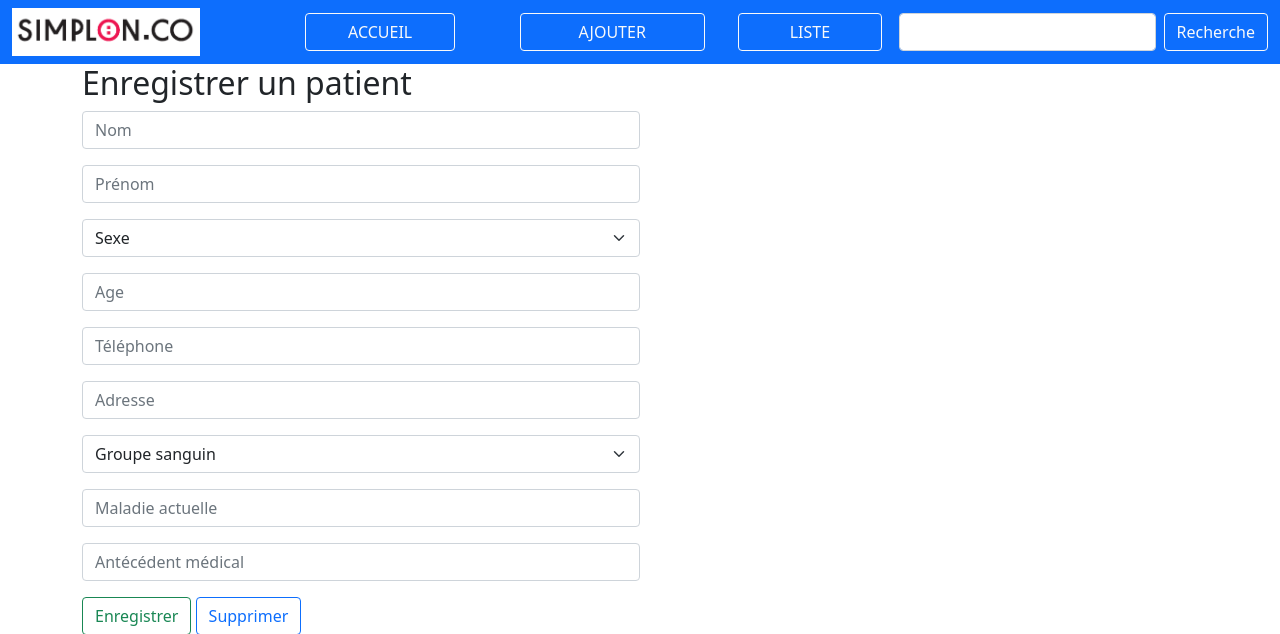
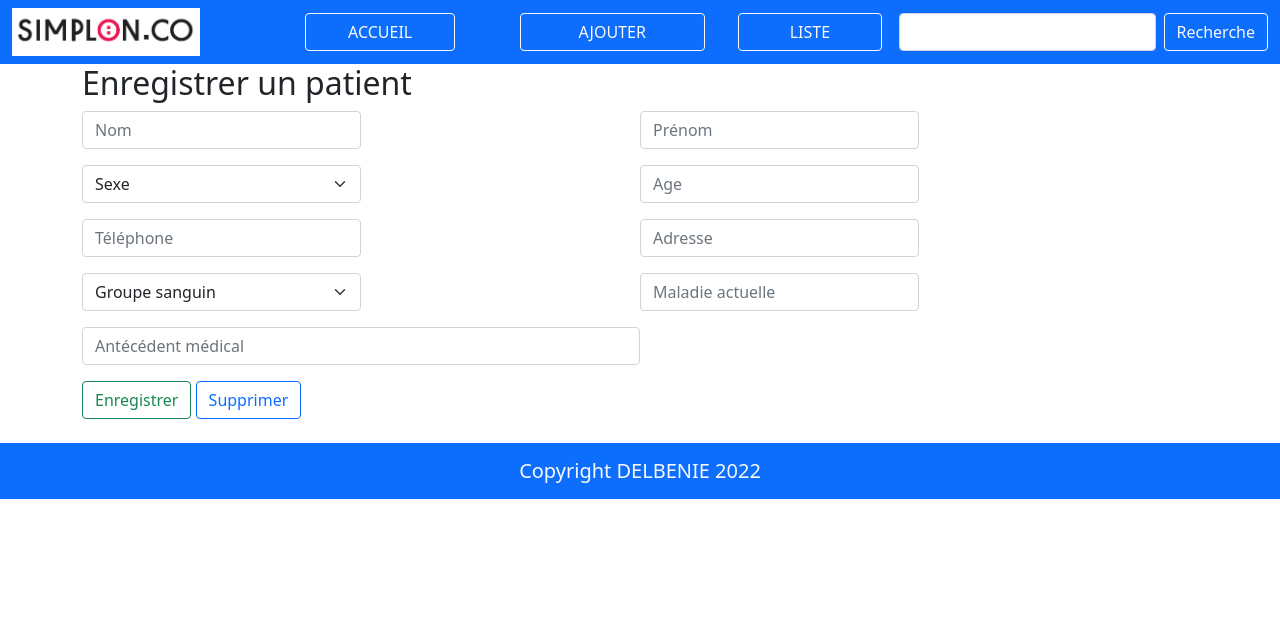
Before and after one commit to shebwija/Gestion_patient, a PHP site: page /pages/ajouter_patient.php in a window 1280 px wide. Shown: the top 634 px of the page. Run offline with PHP 8.4, Linux system fonts and the light colour scheme; some libraries are stand-ins or nearby versions.

Commit message:
formulaire

```diff
--- a/pages/ajouter_patient.php
+++ b/pages/ajouter_patient.php
@@ -110,14 +110,22 @@ if(isset($_REQUEST['btn_insert']))
 			<h2>Enregistrer un patient</h2>
               <form method="post" class="form-horizontal" style="justify-content-centrer">
 
+			<div class="col md-12 d-flex">
+			  <div class="col md-6">
 				<div class="col-sm-6 mb-3">
 				<input type="text" name="nom" class="form-control" placeholder="Nom" />
 				</div>
+				</div>
 
+				<div class="col md-6">
 				<div class="col-sm-6 mb-3">
 				<input type="text" name="prenom" class="form-control" placeholder="Prénom" />
 				</div>
+			  </div>
+			</div>
 
+			<div class="col md-12 d-flex">
+			  <div class="col md-6">
 				<div class="col-sm-6 mb-3">
 				<select class="form-select"  aria-label="Default select example" name="sexe">
                 <option selected > Sexe </option>
@@ -125,18 +133,32 @@ if(isset($_REQUEST['btn_insert']))
                 <option value="Feminin">Feminin</option>
                 </select>
 				</div>
+				</div>
+
+				<div class="col md-6">
 
 				<div class="col-sm-6 mb-3">
 				<input type="number" name="age" class="form-control" placeholder="Age" />
 				</div>
+				</div>
+			</div>
+
+			<div class="col md-12 d-flex">
+			  <div class="col md-6">
 				<div class="col-sm-6 mb-3">
 				<input type="number" name="telephone" class="form-control" placeholder="Téléphone" />
 				</div>
+				</div>
 
+				<div class="col md-6">
 				<div class="col-sm-6 mb-3">
 				<input type="text" name="adresse" class="form-control" placeholder="Adresse" />
 				</div>
+				</div>
+			</div>
 
+			<div class="col md-12 d-flex">
+			  <div class="col md-6">
 				<div class="col-sm-6 mb-3">
 				<select class="form-select"  aria-label="Default select example" name="groupeSanguin">
                 <option selected > Groupe sanguin </option>
@@ -150,10 +172,14 @@ if(isset($_REQUEST['btn_insert']))
                 <option value="O-">0-</option>
                 </select>
 				</div>
+				</div>
 
+				<div class="col md-6">
 				<div class="col-sm-6 mb-3">
 				<input type="text" name="maladie" class="form-control" placeholder="Maladie actuelle" />
 				</div>
+				</div>
+			</div>
 
 				<div class="col-sm-6 mb-3">
 				<input type="text" name="antecedent" class="form-control" placeholder="Antécédent médical" />
```
Also changed, not shown: pages/modifier.php (+13 -2 lines).
